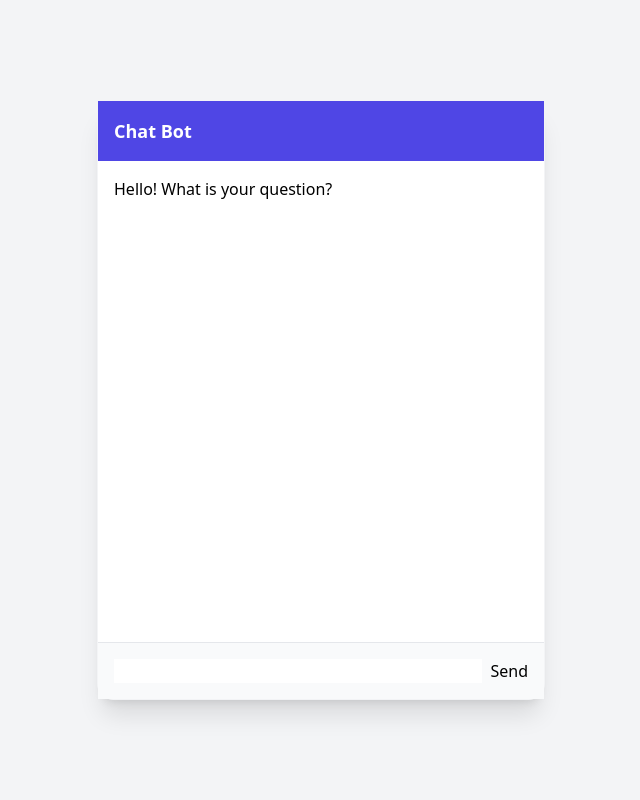
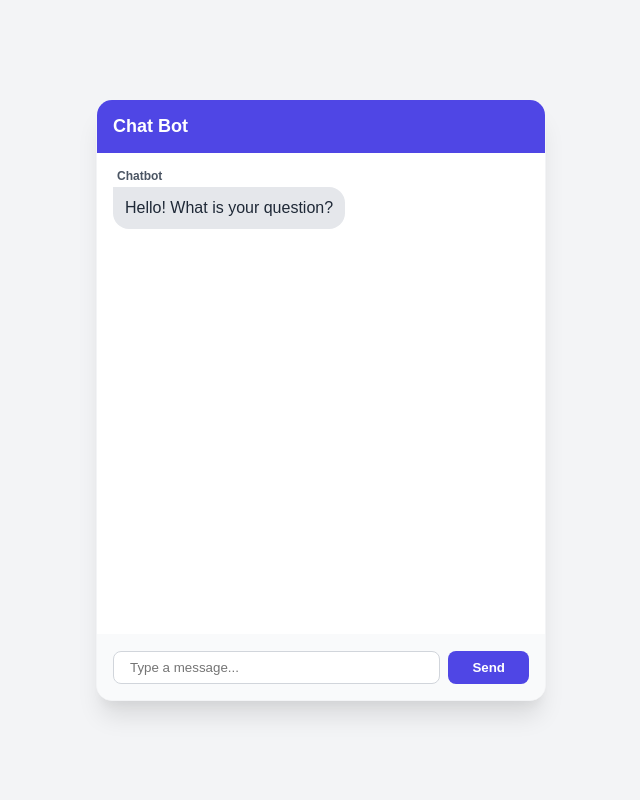
Before and after one commit to yash-cs-ai/Chatbot-using-Llama, a Flask app: page / in a window 1280 px wide. Shown: the whole page, without its empty margins (319-959 px from the left). Run offline with Flask 3, Linux system fonts and the light colour scheme; some libraries are stand-ins or nearby versions.

Commit message:
Made changes to the UI

```diff
--- a/static/script.js
+++ b/static/script.js
@@ -30,19 +30,26 @@ form.addEventListener("submit", async (e) => {
 });
 
 function addMessage(sender, text) {
+    // 1. Create Wrapper
     const wrapper = document.createElement("div");
-    wrapper.className = sender === "user"
-        ? "flex justify-end"
-        : "flex justify-start";
+    // Adds class "message-wrapper" AND either "user" or "bot"
+    wrapper.classList.add("message-wrapper", sender);
 
-    const messageDiv = document.createElement("div");
-    messageDiv.className = sender === "user"
-        ? "user-message"
-        : "bot-message";
+    // 2. Create Label
+    const label = document.createElement("span");
+    label.classList.add("label");
+    label.textContent = sender === "user" ? "You" : "Chatbot";
 
-    messageDiv.textContent = text;
-    wrapper.appendChild(messageDiv);
+    // 3. Create Bubble
+    const bubble = document.createElement("div");
+    bubble.classList.add("message-bubble");
+    bubble.textContent = text;
+
+    // 4. Assemble
+    wrapper.appendChild(label);
+    wrapper.appendChild(bubble);
     chatMessages.appendChild(wrapper);
 
+    // 5. Scroll to bottom
     chatMessages.scrollTop = chatMessages.scrollHeight;
 }
--- a/static/style.css
+++ b/static/style.css
@@ -1,47 +1,139 @@
-/* Bot Message */
-.bot-message {
-    background-color: #f3f4f6;
-    color: #1f2937;
-    padding: 12px;
-    border-radius: 16px;
-    border-top-left-radius: 0;
-    max-width: 80%;
+/* General Page Layout */
+body {
+    background-color: #f3f4f6; /* gray-100 */
+    display: flex;
+    justify-content: center;
+    align-items: center;
+    min-height: 100vh;
+    margin: 0;
+    font-family: sans-serif;
 }
 
-/* User Message */
-.user-message {
-    background-color: #4f46e5;
-    color: white;
-    padding: 12px;
-    border-radius: 16px;
-    border-top-right-radius: 0;
-    max-width: 80%;
-    margin-left: auto;
+/* Main Card Container */
+.main-card {
+    width: 100%;
+    max-width: 28rem; /* max-w-md */
+    background-color: white;
+    border-radius: 1rem;
+    box-shadow: 0 20px 25px -5px rgba(0, 0, 0, 0.1), 0 10px 10px -5px rgba(0, 0, 0, 0.04);
+    display: flex;
+    flex-direction: column;
+    height: 600px;
+    border: 1px solid #f3f4f6;
+    overflow: hidden; /* Keeps children inside rounded corners */
 }
 
-/* Input */
-.input-box {
-    background: white;
-    border: 1px solid #e5e7eb;
-    border-radius: 12px;
-    padding: 10px 14px;
+/* Header */
+.header {
+    background-color: #4f46e5; /* indigo-600 */
+    padding: 1rem;
+}
+
+.header h1 {
+    color: white;
+    font-weight: 600;
+    font-size: 1.125rem;
+    margin: 0;
+}
+
+/* Chat Area */
+.chat-area {
+    flex: 1;
+    overflow-y: auto;
+    padding: 1rem;
+    display: flex;
+    flex-direction: column;
+    gap: 1rem;
+}
+
+/* Message Wrappers (Controls Alignment) */
+.message-wrapper {
+    display: flex;
+    flex-direction: column;
+    margin-bottom: 0.5rem;
+}
+
+.message-wrapper.bot {
+    align-items: flex-start;
+}
+
+.message-wrapper.user {
+    align-items: flex-end;
+}
+
+/* Labels (Chatbot / User) */
+.label {
+    font-size: 0.75rem;
+    font-weight: bold;
+    margin-bottom: 0.25rem;
+    margin-left: 0.25rem;
+    margin-right: 0.25rem;
+}
+
+.message-wrapper.bot .label {
+    color: #4b5563; /* gray-600 */
+}
+
+.message-wrapper.user .label {
+    color: #4f46e5; /* indigo-600 */
+}
+
+/* Message Bubbles */
+.message-bubble {
+    padding: 0.75rem;
+    border-radius: 1rem;
+    max-width: 80%;
+    word-wrap: break-word;
+}
+
+.message-wrapper.bot .message-bubble {
+    background-color: #e5e7eb; /* gray-200 */
+    color: #1f2937; /* gray-800 */
+    border-top-left-radius: 0;
+}
+
+.message-wrapper.user .message-bubble {
+    background-color: #4f46e5; /* indigo-600 */
+    color: white;
+    border-top-right-radius: 0;
+}
+
+/* Input Area */
+.input-area {
+    padding: 1rem;
+    border-top: 1px solid #f9fafb;
+    background-color: #f9fafb;
+}
+
+#chat-form {
+    display: flex;
+    gap: 0.5rem;
+}
+
+#chat-form input {
+    flex: 1;
+    padding: 0.5rem 1rem;
+    border: 1px solid #d1d5db;
+    border-radius: 0.5rem;
     outline: none;
 }
 
-.input-box:focus {
+#chat-form input:focus {
     border-color: #6366f1;
     box-shadow: 0 0 0 2px rgba(99, 102, 241, 0.3);
 }
 
-/* Button */
-.send-btn {
+#chat-form button {
     background-color: #4f46e5;
     color: white;
-    padding: 0 16px;
-    border-radius: 12px;
-    transition: background 0.3s;
+    padding: 0.5rem 1.5rem;
+    border: none;
+    border-radius: 0.5rem;
+    font-weight: 600;
+    cursor: pointer;
+    transition: background-color 0.2s;
 }
 
-.send-btn:hover {
+#chat-form button:hover {
     background-color: #4338ca;
 }
--- a/templates/chat.html
+++ b/templates/chat.html
@@ -3,36 +3,35 @@
 <head>
     <meta charset="UTF-8">
     <title>Medical Chatbot</title>
-
-    <script src="https://cdn.tailwindcss.com"></script>
-    <link rel="stylesheet" href="{{ url_for('static', filename='styles.css') }}">
+    <link rel="stylesheet" href="../static/style.css">
 </head>
 
-<body class="bg-gray-100 flex justify-center items-center min-h-screen">
+<body>
 
-    <div class="w-full max-w-md bg-white rounded-2xl shadow-xl flex flex-col h-[600px] border border-gray-100">
-
-        <div class="bg-indigo-600 p-4">
-            <h1 class="text-white font-semibold text-lg">Chat Bot</h1>
+    <div class="main-card">
+        <div class="header">
+            <h1>Chat Bot</h1>
         </div>
 
-        <div id="chat-messages" class="flex-1 overflow-y-auto p-4 space-y-4">
-            <div class="flex justify-start">
-                <div class="bot-message">
+        <div id="chat-messages" class="chat-area">
+
+            <div class="message-wrapper bot">
+                <span class="label">Chatbot</span>
+                <div class="message-bubble">
                     Hello! What is your question?
                 </div>
             </div>
+
         </div>
 
-        <div class="p-4 border-t bg-gray-50">
-            <form id="chat-form" class="flex gap-2">
-                <input id="user-input" type="text" class="flex-1 input-box" required>
-                <button type="submit" class="send-btn">Send</button>
+        <div class="input-area">
+            <form id="chat-form">
+                <input id="user-input" type="text" placeholder="Type a message..." required>
+                <button type="submit">Send</button>
             </form>
         </div>
     </div>
 
-    <!-- ✅ JS MUST be here -->
-    <script src="{{ url_for('static', filename='script.js') }}"></script>
+    <script src="../static/script.js"></script>
 </body>
 </html>
```
